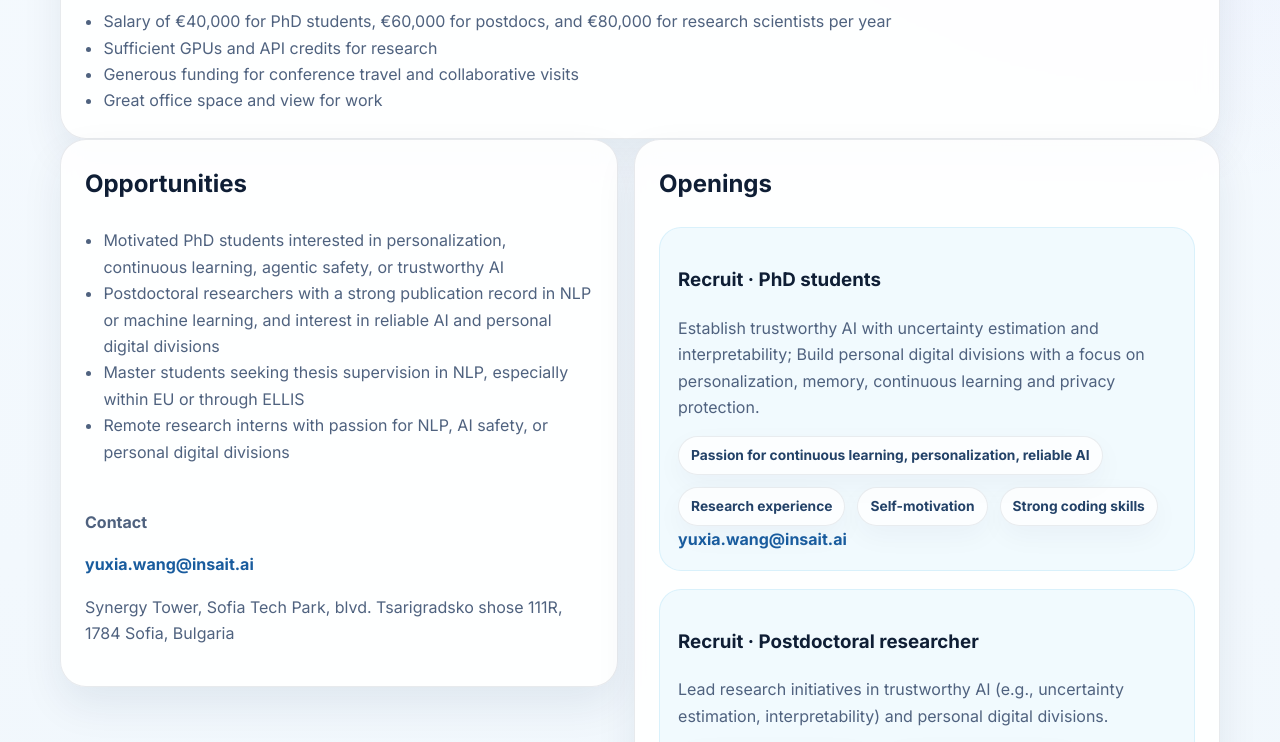
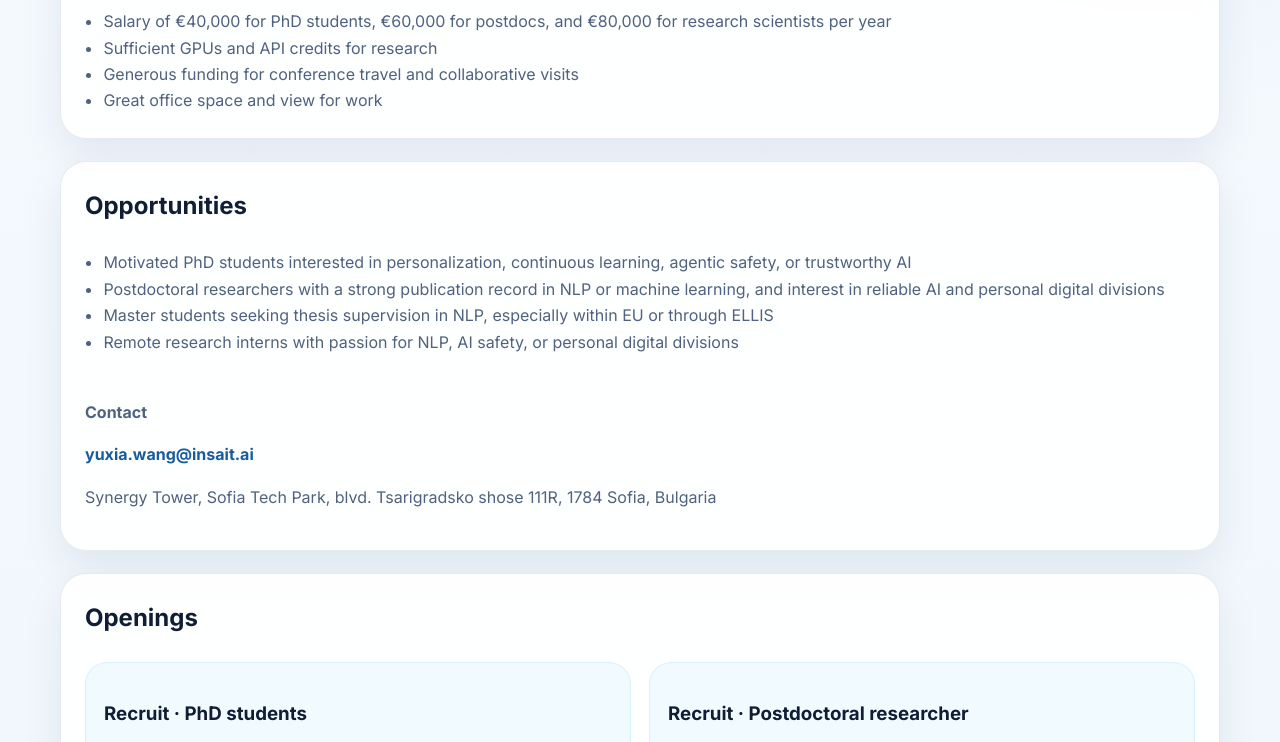
Before and after one commit to xnlp-lab/xnlp-lab.github.io, a plain HTML site: page join.html in a window 1280 px wide. Shown: the part 980-1722 px from the top of the page. Drawn offline with Linux system fonts and the light colour scheme.

Commit message:
update layout of join us page

```diff
--- a/assets/css/styles.css
+++ b/assets/css/styles.css
@@ -506,7 +506,19 @@ img { display: block; max-width: 100%; }
 .join-card, .urgent-card {
   display: grid;
   gap: 16px;
-  align-self: start;
+  align-self: auto;
+}
+
+.join-stack {
+  display: grid;
+  gap: 22px;
+  margin-top: 22px;
+}
+
+.urgent-list-grid {
+  display: grid;
+  grid-template-columns: repeat(2, minmax(0, 1fr));
+  gap: 18px;
 }
 
 /* --- Why Join Section --- */
@@ -646,6 +658,10 @@ img { display: block; max-width: 100%; }
 
 @media (max-width: 860px) {
   .memory-list {
+    grid-template-columns: 1fr;
+  }
+
+  .urgent-list-grid {
     grid-template-columns: 1fr;
   }
 }
--- a/assets/js/site.js
+++ b/assets/js/site.js
@@ -482,6 +482,7 @@
         <h1>Work with the lab</h1>
         <p>We welcome self-motivated students and collaborators who are interested in NLP and AI research. Reach out with a short introduction, research interests, desired positions and CV.</p>
       </section>
+
       <section class="section">
         <div class="container">
           <article class="card join-why-card reveal">
@@ -505,7 +506,7 @@
           </article>
         </div>
 
-        <div class="container join-layout">
+        <div class="container join-stack">
           <article class="card join-card reveal">
             <h2>Opportunities</h2>
             <ul class="clean-list">
@@ -517,9 +518,10 @@
               <p>${data.lab.address}</p>
             </div>
           </article>
+
           <article class="card urgent-card reveal delay-1">
             <h2>Openings</h2>
-            <div class="urgent-list">
+            <div class="urgent-list urgent-list-grid">
               ${data.recruit.urgent
                 .map(
                   (item) => `
@@ -537,8 +539,6 @@
             </div>
           </article>
         </div>
-
-
       </section>
     `;
   }
```
